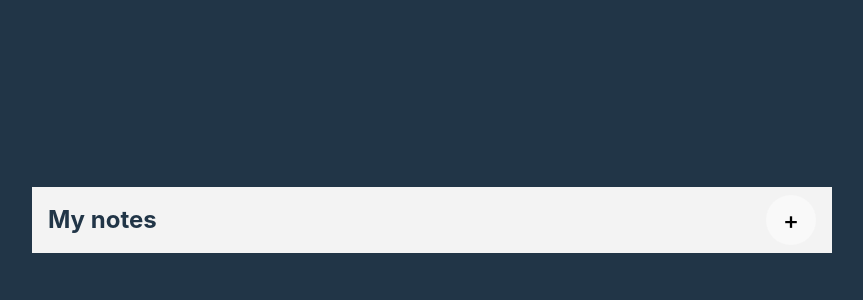
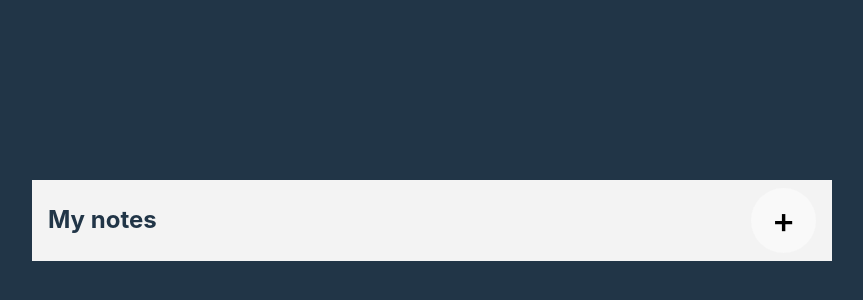
Before and after one commit to Luka-Mlk/ReactNotesApp, a React (Vite) app: page / in a window 1280 px wide. Shown: the part 180-480 px from the top of the page, without its empty margins (208-1071 px from the left). Built offline with nearby package versions, Linux system fonts and the light colour scheme.

Commit message:
small styling improvement

```diff
--- a/src/App.css
+++ b/src/App.css
@@ -38,11 +38,12 @@
   justify-content: space-between;
 }
 .Show--input--button {
-  width: 50px;
+  width: 65px;
+  height: 65px;
   font-size: 1.5rem;
-  aspect-ratio: 1/1;
   border-radius: 50%;
   padding: 0.5rem;
+  font-size: 2.225rem;
 }
 .remove--all--wrapper {
   width: 100%;
--- a/src/index.css
+++ b/src/index.css
@@ -43,7 +43,7 @@ button {
   font-size: 1em;
   font-weight: 500;
   font-family: inherit;
-  background-color: #fefefe;
+  background-color: #e6e6e6;
   color: black;
   cursor: pointer;
 }
```
